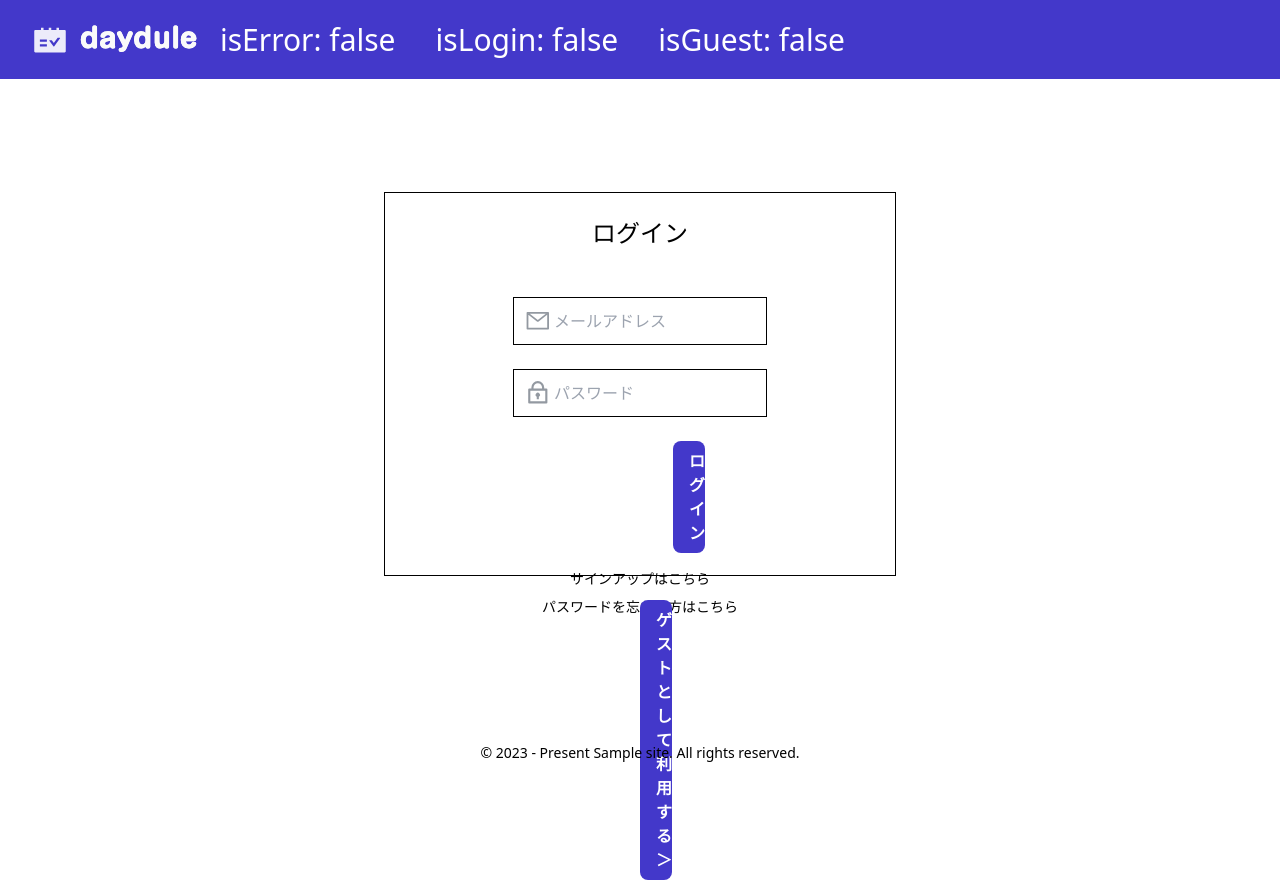
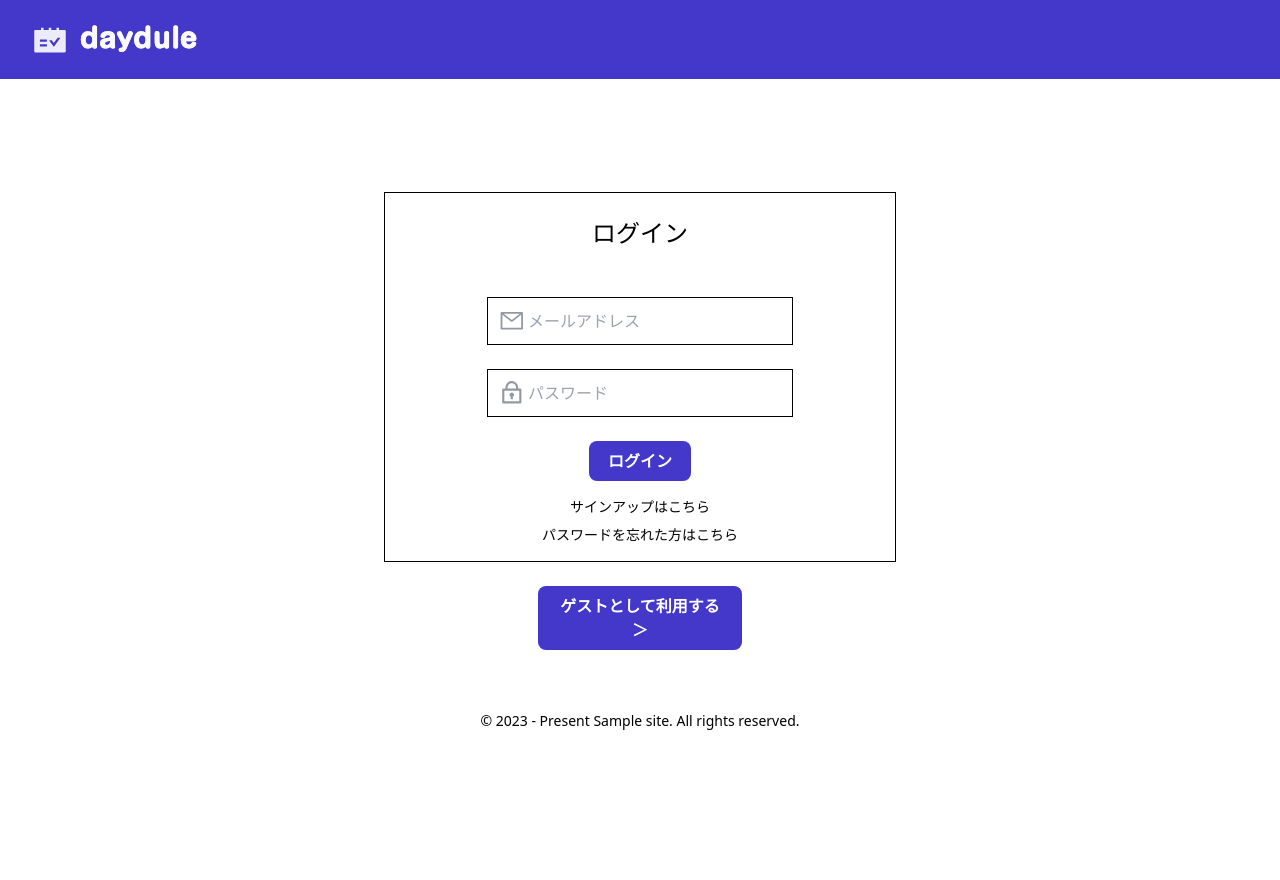
Before and after one commit to daydule/frontend, a Next.js app: page /auth/login in a window 1280 px wide. After the commit the page ends 800 px from the top, so only its background shows below. Built offline with nearby package versions, Linux system fonts and the light colour scheme; no server answers.

Commit message:
update UIのサイズ調整

```diff
--- a/src/components/atoms/ButtonComponent.tsx
+++ b/src/components/atoms/ButtonComponent.tsx
@@ -7,6 +7,7 @@ type Props = {
 };
 
 export const ButtonComponent: React.FC<Props> = (props) => (
+  <div className='relative'>
     <button
       className='rounded-lg w-full bg-indigo-700 py-2 px-4 font-bold text-white hover:bg-blue-700'
       type={props.type}
@@ -14,4 +15,5 @@ export const ButtonComponent: React.FC<Props> = (props) => (
     >
       {props.text}
     </button>
+  </div>
 );
--- a/src/components/organisms/LoginComponent.tsx
+++ b/src/components/organisms/LoginComponent.tsx
@@ -22,9 +22,9 @@ export const LoginComponent: React.FC = () => {
 
   return (
     <>
-      <div className='border border-black h-96'>
+      <div className='border border-black'>
         <h2 className='text-center text-2xl my-6'>ログイン</h2>
-        <div className='mt-12 mx-32'>
+        <div className='mt-12 mx-auto xl:w-3/5 w-4/5'>
           <InputComponent
             id='email'
             name='email'
@@ -35,7 +35,7 @@ export const LoginComponent: React.FC = () => {
             setter={setEmail}
           />
         </div>
-        <div className='mt-6 mx-32'>
+        <div className='mt-6 mx-auto xl:w-3/5 w-4/5'>
           <InputComponent
             id='password'
             name='password'
@@ -46,12 +46,12 @@ export const LoginComponent: React.FC = () => {
             setter={setPassword}
           />
         </div>
-        <div className='mt-6 text-center mx-72'>
+        <div className='mt-6 text-center mx-auto xl:w-1/5 w-2/5'>
           <ButtonComponent type='button' text='ログイン' onClick={onClickLogin} />
         </div>
         <div>
           <p className='mt-4 text-center text-sm'>サインアップはこちら</p>
-          <p className='mt-2 text-center text-sm'>パスワードを忘れた方はこちら</p>
+          <p className='mt-2 mb-4 text-center text-sm'>パスワードを忘れた方はこちら</p>
         </div>
       </div>
     </>
--- a/src/components/utils/HeaderComponent.tsx
+++ b/src/components/utils/HeaderComponent.tsx
@@ -11,9 +11,9 @@ const HeaderComponent: React.FC = () => {
         <AiFillSchedule />
         <img src='/logo.png' className='ml-3' />
       </IconContext.Provider>
-      <div className='mx-5'>isError: {data?.isError ? 'true' : 'false'}</div>
+      {/* <div className='mx-5'>isError: {data?.isError ? 'true' : 'false'}</div>
       <div className='mx-5'>isLogin: {data?.isLogin ? 'true' : 'false'}</div>
-      <div className='mx-5'>isGuest: {data?.isGuest ? 'true' : 'false'}</div>
+      <div className='mx-5'>isGuest: {data?.isGuest ? 'true' : 'false'}</div> */}
     </div>
   );
 };
--- a/src/components/utils/LayoutComponent.tsx
+++ b/src/components/utils/LayoutComponent.tsx
@@ -10,7 +10,7 @@ const LayoutComponent: React.FC<Props> = ({ children }) => {
   return (
     <div className='bg-white w-full h-screen'>
       <HeaderComponent />
-      <div className='w-full h-[calc(100%_-_18rem)]'>{children}</div>
+      <div className='w-full h-[calc(100%_-_20rem)]'>{children}</div>
       <FooterComponent />
     </div>
   );
--- a/src/pages/auth/login/index.tsx
+++ b/src/pages/auth/login/index.tsx
@@ -5,9 +5,9 @@ import { ButtonComponent } from '@/components/atoms/ButtonComponent';
 const LoginPage: NextPage = () => {
   return (
     <>
-      <div className='container my-28 mx-auto w-2/5'>
+      <div className='container my-28 mx-auto xl:w-2/5 w-full'>
         <LoginComponent />
-        <div className='my-6 text-center mx-64'>
+        <div className='my-6 text-center mx-auto xl:w-2/5 w-3/5'>
           <ButtonComponent type='button' text='ゲストとして利用する　＞' />
         </div>
       </div>
```
Lines whose indentation alone changed are shown as unchanged.
